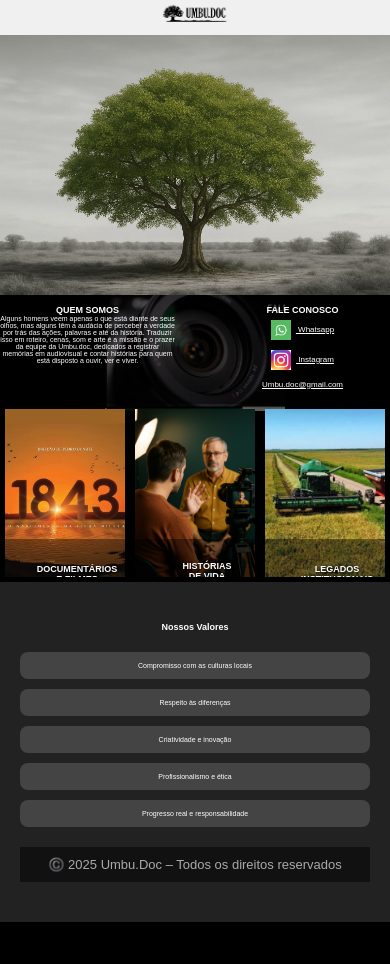
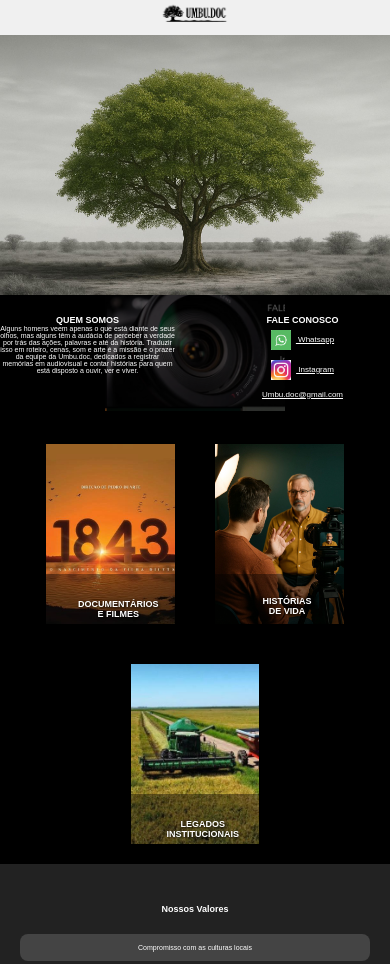
Before and after one commit to Ericlinsg/Umbu, a plain HTML site: page index.html in a window 390 px wide. Shown: the top 964 px of the page. Before the commit the page ends 922 px from the top, so only its background shows below. Drawn offline with Linux system fonts and the light colour scheme.

Commit message:
Update style.css

```diff
--- a/style.css
+++ b/style.css
@@ -264,7 +264,7 @@ footer {
 
   /* Ajusta o padding para ocupar menos espaço vertical */
   .faixa-preta {
-    padding: 10px 0px;
+    padding: 20px 0px;
   }
 
   /* Ajusta os botões de contato */
@@ -275,6 +275,6 @@ footer {
   flex: 1 1 30%;
   min-width: 30%;
   max-width: 33%;
-  margin: 5px;
+  margin: 20px;
 }
 }
```
